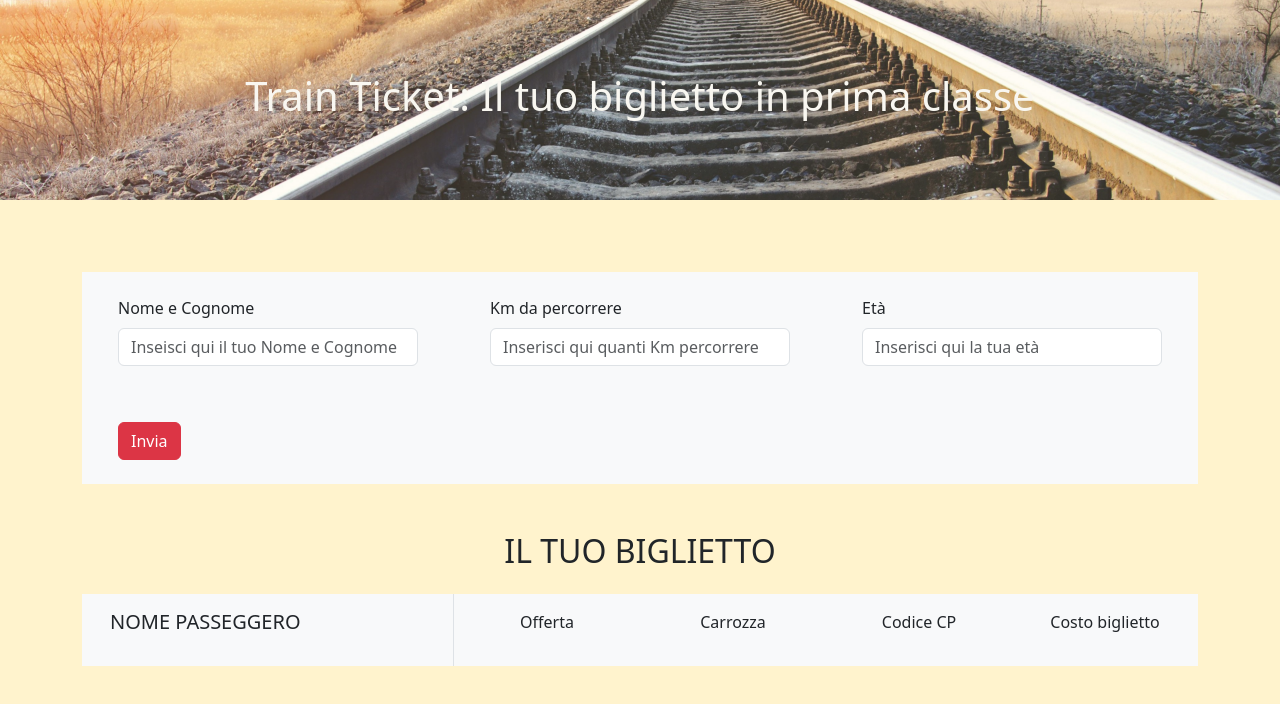
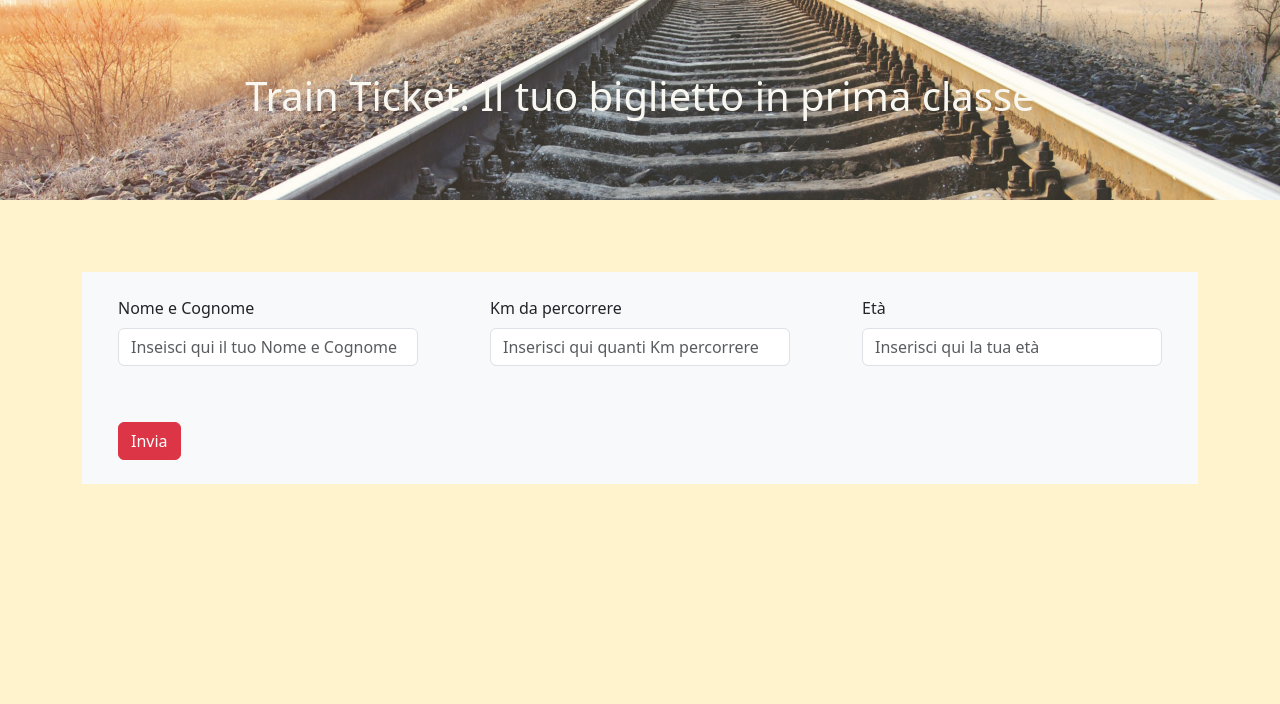
Before and after one commit to SimoneFilograna/js-biglietto-treno-form, a plain HTML site: page index.html in a window 1280 px wide. Drawn offline with nearby package versions, Linux system fonts and the light colour scheme.

Commit message:
manipulation-content-container

```diff
--- a/index.html
+++ b/index.html
@@ -48,7 +48,7 @@
                     </div>
                 </div>
 
-                <div class="content-container mt-5">
+                <div class="content-container mt-5 d-none" >
                     <h2 class="text-center my-4">IL TUO BIGLIETTO</h2>
                 <div class="row align-items-center bg-light justify-content-center">
                     <div class="col-4 border-end">
```
